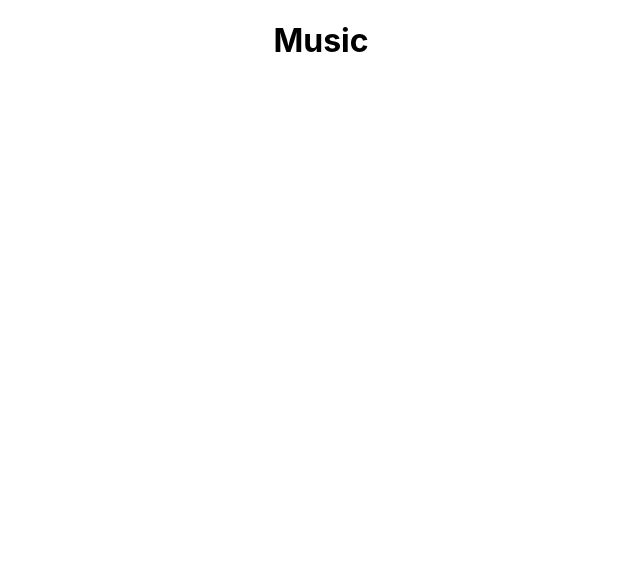
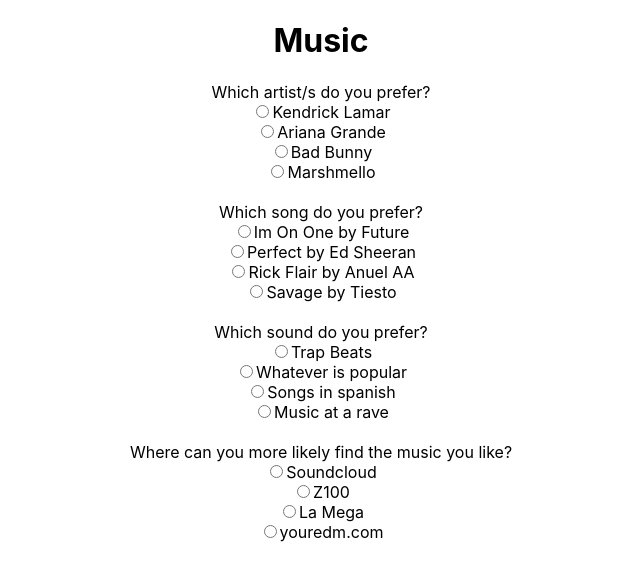
Before and after one commit to Al0991/Project2-Final, a React (Create React App) app in the folder finalproject/: page /musicquiz in a window 1280 px wide. Shown: the top 580 px of the page, without its empty margins (319-959 px from the left). Built offline with nearby package versions, Linux system fonts and the light colour scheme.

Commit message:
Added questions with choices that are passed as props

```diff
--- a/finalproject/src/components/MusicQuiz.js
+++ b/finalproject/src/components/MusicQuiz.js
@@ -1,9 +1,27 @@
 import React from 'react'
+import Question from './Question'
 
 const MusicQuiz = () => {
+
+    const Question1 = 'Which artist/s do you prefer?'
+    const Choices1 = ['Kendrick Lamar', 'Ariana Grande', 'Bad Bunny', 'Marshmello']
+
+    const Question2 = 'Which song do you prefer?'
+    const Choices2 = ['Im On One by Future', 'Perfect by Ed Sheeran', 'Rick Flair by Anuel AA', 'Savage by Tiesto']
+
+    const Question3 = 'Which sound do you prefer?'
+    const Choices3 = ['Trap Beats', 'Whatever is popular', 'Songs in spanish', 'Music at a rave']
+
+    const Question4 = 'Where can you more likely find the music you like?'
+    const Choices4 = ['Soundcloud', 'Z100', 'La Mega', 'youredm.com']
+
     return (
         <div>
             <h1>Music</h1>
+            <Question Question={Question1} Choices={Choices1} /> <br />
+            <Question Question={Question2} Choices={Choices2} /> <br />
+            <Question Question={Question3} Choices={Choices3} /> <br />
+            <Question Question={Question4} Choices={Choices4} /> <br />
         </div>
     )
 }
--- a/finalproject/src/components/Question.js
+++ b/finalproject/src/components/Question.js
@@ -1,18 +1,21 @@
 import React from 'react'
 
-const Question = () => {
+const Question = (props) => {
     return (
         <div>
+            {props.Question}
             <form>
                 <input type='radio' id='Choice1' name='Question'/>
-                <label for='Choice1'>Choice1</label><br/>
+                <label for='Choice1'>{props.Choices[0]}</label><br/>
                 <input type='radio' id='Choice2' name='Question'/>
-                <label for='Choice2'>Choice2</label><br/>
+                <label for='Choice2'>{props.Choices[1]}</label><br/>
                 <input type='radio' id='Choice3' name='Question'/>
-                <label for='Choice3'>Choice3</label><br/>
+                <label for='Choice3'>{props.Choices[2]}</label><br/>
                 <input type='radio' id='Choice4' name='Question'/>
-                <label for='Choice4'>Choice4</label>
+                <label for='Choice4'>{props.Choices[3]}</label>
             </form>
         </div>
     )
 }
+
+export default Question
```
